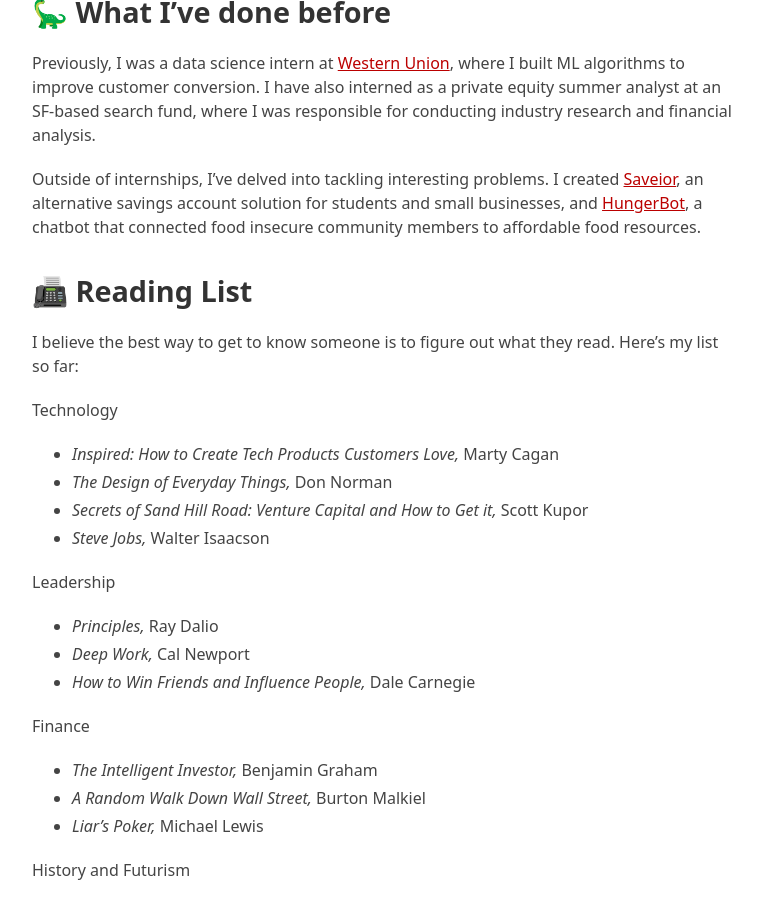
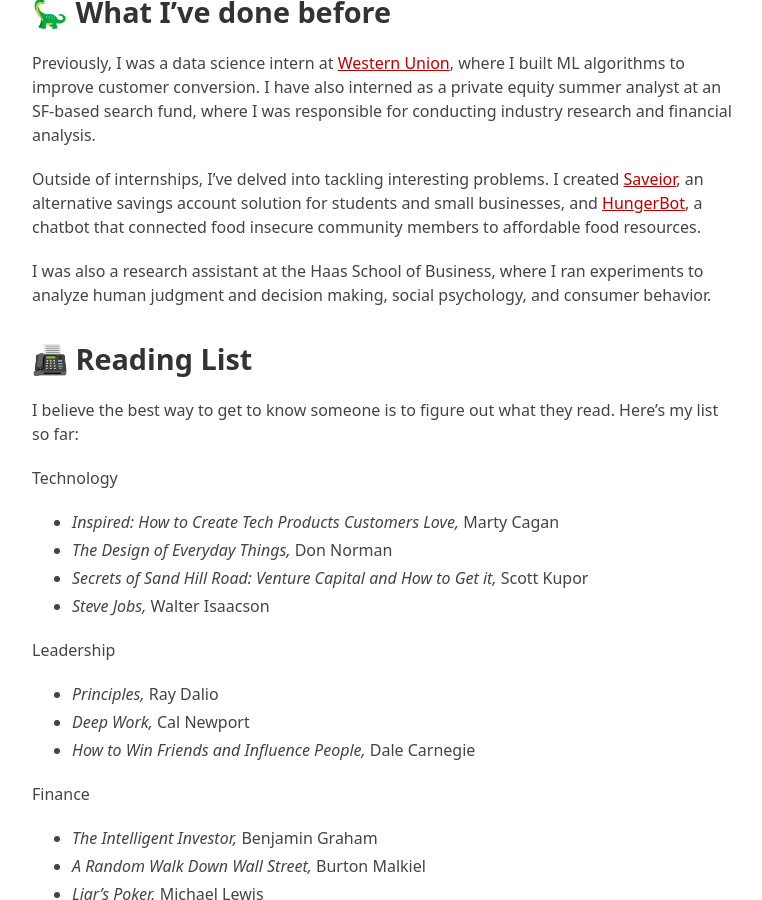
Before and after one commit to arsh-vishen/arsh-vishen.github.io, a Jekyll site: the page built from index.md, in a window 1280 px wide and 900 px high, scrolled down 776 px. Shown: the whole window, without its empty margins (258-1020 px from the left). Built offline with Jekyll 4.4.1, drawn with Linux system fonts in a browser that asks for light colours; our own code applies the rules of GitHub Pages for plain Markdown files.

Commit message:
Update index.md

```diff
--- a/index.md
+++ b/index.md
@@ -16,6 +16,7 @@ Previously, I was a data science intern at [Western Union](https://westernunion.
 
 Outside of internships, I've delved into tackling interesting problems. I created [Saveior](https://saveior.com/), an alternative savings account solution for students and small businesses, and [HungerBot](https://scet.berkeley.edu/uc-berkeley-app-locates-food-pantries/0), a chatbot that connected food insecure community members to affordable food resources.
 
+I was also a research assistant at the Haas School of Business, where I ran experiments to analyze human judgment and decision making, social psychology, and consumer behavior.
 
 ## 📠 Reading List
 
```
